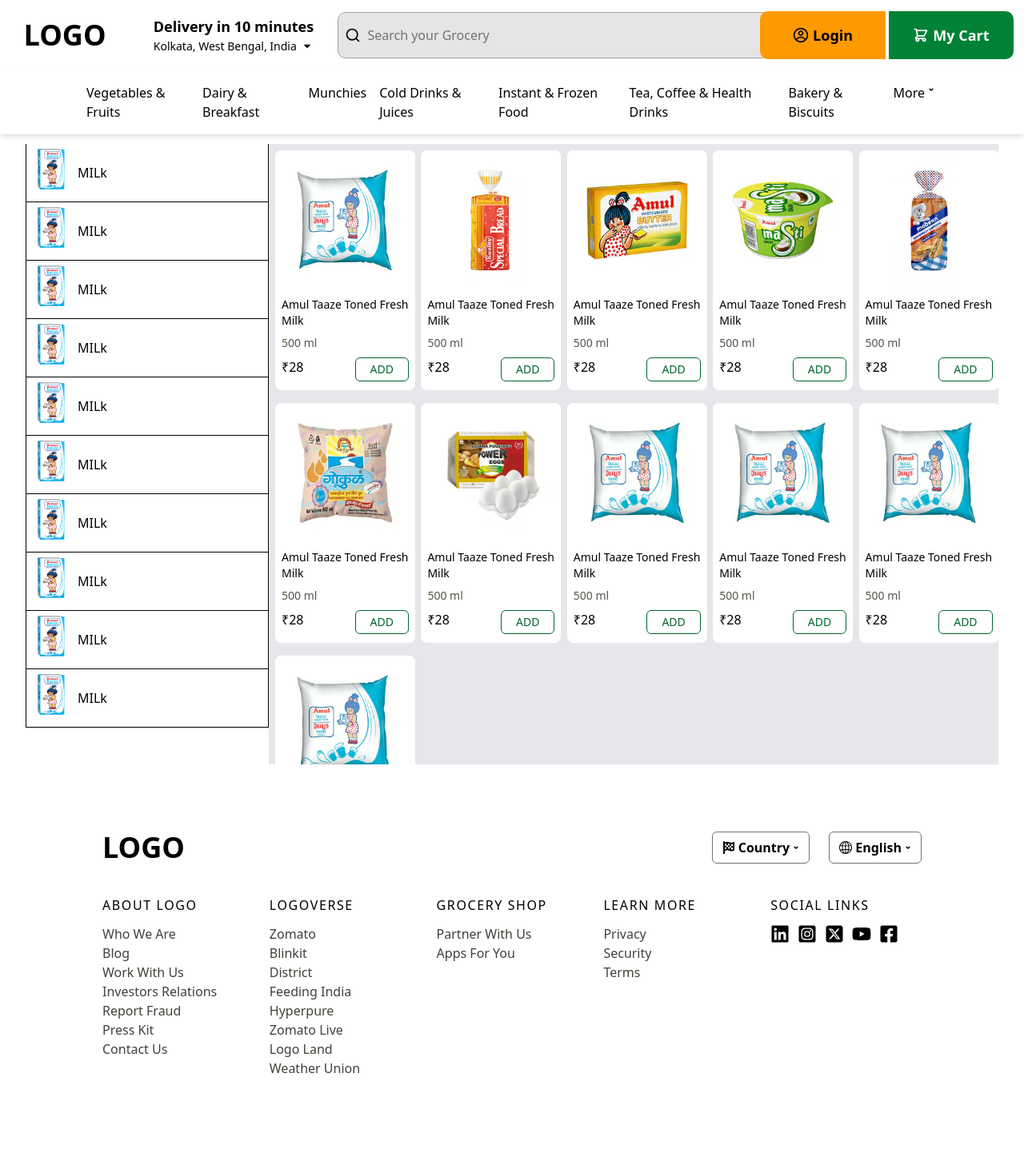
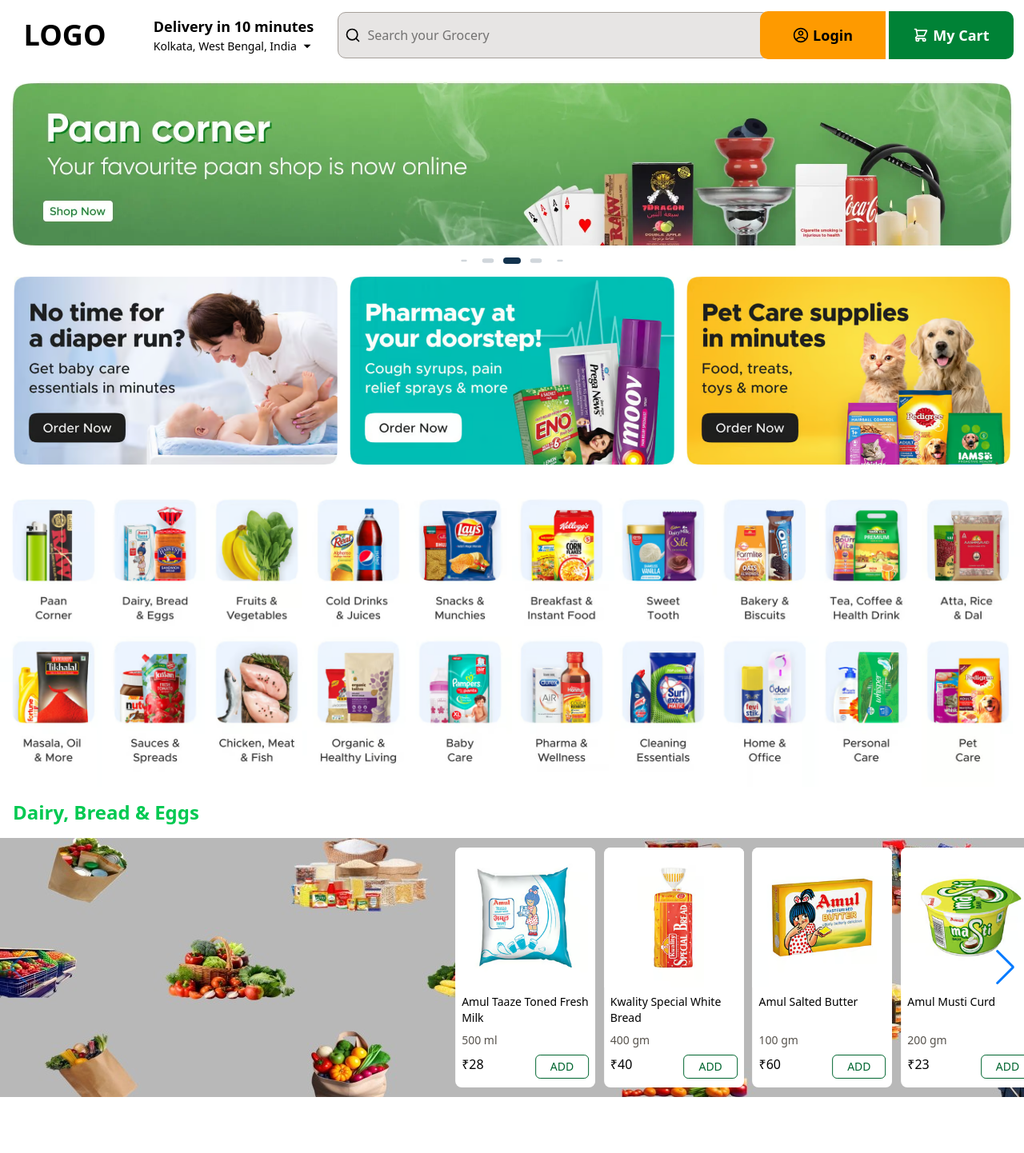
Before and after one commit to sayankingtech/Our-Team-Project, a React (Vite) app: page / in a window 1280 px wide. Shown: the top 1442 px of the page at 80% size. Before the commit the page ends 1380 px from the top, so only its background shows below. Built offline with nearby package versions, Linux system fonts and the light colour scheme.

Commit message:
new section nav category added

```diff
--- a/src/App.tsx
+++ b/src/App.tsx
@@ -1,24 +1,24 @@
-import Navbar from "./components/nav"
-import Banner from "./components/banner"
-import OfferBanner from "./components/offerBanner"
-import Category from "./components/category"
-import CategoryHighlight from "./components/categoryHighlight"
-import Footer from "./components/footer"
-import CategoryPage from "./components/categoryPage"
 
-const App = () => {
+import { BrowserRouter as Router, Routes, Route } from "react-router-dom";
+import Home from "./pages/Home";
+import CategoryPage from "./components/categoryPage";
+import NavCategory from "./components/NavCategory";
+import './App.css'
 
+
+
+function App() {
   return (
     <>
-      <Navbar></Navbar>
-      {/* <Banner></Banner> */}
-      {/* <OfferBanner></OfferBanner> */}
-      {/* <Category></Category> */}
-      {/* <CategoryHighlight></CategoryHighlight> */}
-      <CategoryPage></CategoryPage>
-      <Footer></Footer>
+      <Router>
+        <Routes>
+          <Route path="/" element={<Home />} />
+          <Route path="/category" element={<CategoryPage />} />
+          <Route path="/category" element={<NavCategory />} />
+        </Routes>
+      </Router>
     </>
   )
 }
 
-export default App
+export default App;
--- /dev/null
+++ b/src/HOC/HeaderAndFooter.tsx
@@ -0,0 +1,14 @@
+import Footer from "../components/footer"
+import Nav from "../components/nav"
+
+export const WithHeaderFooter = (WrappedComponent: any) => {
+    return function () {
+        return (
+            <>
+                <Nav />
+                <WrappedComponent />
+                <Footer />
+            </>
+        )
+    }
+}
--- /dev/null
+++ b/src/components/NavCategory.tsx
@@ -0,0 +1,25 @@
+import React from 'react'
+
+import { RiArrowDropDownLine } from "react-icons/ri";
+
+
+const NavCategory: React.FC = () => {
+    return (
+        <>
+            <div className='shadow-md'>
+                <ul className='flex gap-4 mx-27 font-medium py-4'>
+                    <li>Vegetables & Fruits</li>
+                    <li>Dairy & Breakfast</li>
+                    <li>Munchies</li>
+                    <li>Cold Drinks & Juices</li>
+                    <li>Instant & Frozen Food</li>
+                    <li>Tea, Coffee & Health Drinks</li>
+                    <li>Bakery & Biscuits</li>
+                    <li className='flex items-center'>More<RiArrowDropDownLine /></li>
+                </ul>
+            </div >
+        </>
+    )
+}
+
+export default NavCategory;
--- a/src/components/banner.tsx
+++ b/src/components/banner.tsx
@@ -11,7 +11,7 @@
 // @ts-ignore
 import 'swiper/css/pagination';
 
-export default () => {
+const Banner: React.FC = () => {
     return (
         <Swiper
             // spaceBetween={50}
@@ -62,3 +62,5 @@
         </Swiper>
     );
 };
+
+export default Banner;
--- a/src/components/category.tsx
+++ b/src/components/category.tsx
@@ -20,14 +20,17 @@
 import image18 from "../assets/Images/Slice-18.avif"
 import image19 from "../assets/Images/Slice-19.avif"
 import image20 from "../assets/Images/Slice-20.avif"
+import { Link } from 'react-router-dom'
 
 
-const category: React.FC = () => {
+const Category: React.FC = () => {
   return (
     <>
       <div className='grid grid-cols-10'>
         <div>
-          <img src={image1} alt="" />
+          <Link to='/category'>
+            <img src={image1} alt="" />
+          </Link>
         </div>
         <div>
           <img src={image2} alt="" />
@@ -91,4 +94,4 @@
   )
 }
 
-export default category
+export default Category
--- a/src/components/categoryHighlight.tsx
+++ b/src/components/categoryHighlight.tsx
@@ -24,7 +24,7 @@
 // @ts-ignore
 import { Navigation } from 'swiper/modules';
 
-const categoryHighlight: React.FC = () => {
+const CategoryHighlight: React.FC = () => {
     return (
         <>
             <div className='text-green-500 m-4 text-2xl font-semibold'>
@@ -201,4 +201,4 @@
     )
 }
 
-export default categoryHighlight
+export default CategoryHighlight;
--- a/src/components/categoryPage.tsx
+++ b/src/components/categoryPage.tsx
@@ -8,95 +8,70 @@
 import image5 from '../assets/Images/870feefb-878e-45f8-92e5-55acf38cdbd2.avif'
 import image6 from '../assets/Images/899ef50a-0a25-46fc-b0af-07f9e6f8cd1d.avif'
 import image7 from '../assets/Images/58c3cbbf-bac3-4f79-aaa8-825a857ccd84.avif'
+import NavCategory from './NavCategory'
 
-import { RiArrowDropDownLine } from "react-icons/ri";
 
-const categoryPage: React.FC = () => {
+import { WithHeaderFooter } from '../HOC/HeaderAndFooter'
+
+const CategoryPage: React.FC = () => {
     return (
         <>
-            <div className='shadow-md'>
-                <ul className='flex gap-4 mx-27 font-medium py-4'>
-                    <li>Vegetables & Fruits</li>
-                    <li>Dairy & Breakfast</li>
-                    <li>Munchies</li>
-                    <li>Cold Drinks & Juices</li>
-                    <li>Instant & Frozen Food</li>
-                    <li>Tea, Coffee & Health Drinks</li>
-                    <li>Bakery & Biscuits</li>
-                    <li className='flex'>More<RiArrowDropDownLine /></li>
-                </ul>
-            </div >
-            <div className='grid grid-cols-12 py-3 w-[95%] h-[100vh] mx-auto '>
+            <NavCategory />
+            <div className=' border'>
+                <div className='grid grid-cols-12 w-[100%] h-[100vh] mx-auto '>
                     <div className='col-span-3 overflow-auto'>
-                    <div className='flex border-l border-b border-r gap-x-2 items-center  p-[6px] cursor-pointer hover:bg-green-100 transition-all duration-300'>
+                        <div className=' ms-[50px] bg-stone-200 h-full'>
+                            <div className='flex bg-white gap-2 items-center p-[12px] my-[1px] ms-[1px] cursor-pointer hover:bg-green-100 transition-all duration-300'>
                                 <div className=' '>
                                     <img className='w-[50px] h-[60px] ' src={categoryPageImage1} alt="" />
                                 </div>
                                 <div>MILk</div>
                             </div>
-                    <div className='flex border-l border-b border-r gap-x-2 items-center  p-[6px] cursor-pointer hover:bg-green-100 transition-all duration-300'>
+                            <div className='flex bg-white gap-2 items-center my-[1px] ms-[1px] p-[12px] cursor-pointer hover:bg-green-100 transition-all duration-300'>
                                 <div className=' '>
                                     <img className='w-[50px] h-[60px] ' src={categoryPageImage1} alt="" />
                                 </div>
                                 <div>MILk</div>
                             </div>
-                    <div className='flex border-l border-b border-r gap-x-2 items-center  p-[6px] cursor-pointer hover:bg-green-100 transition-all duration-300'>
+                            <div className='flex bg-white gap-2 items-center my-[1px] ms-[1px] p-[12px] cursor-pointer hover:bg-green-100 transition-all duration-300'>
                                 <div className=' '>
                                     <img className='w-[50px] h-[60px] ' src={categoryPageImage1} alt="" />
                                 </div>
                                 <div>MILk</div>
                             </div>
-                    <div className='flex border-l border-b border-r gap-x-2 items-center  p-[6px] cursor-pointer hover:bg-green-100 transition-all duration-300'>
+                            <div className='flex bg-white gap-2 items-center my-[1px] ms-[1px] p-[12px] cursor-pointer hover:bg-green-100 transition-all duration-300'>
                                 <div className=' '>
                                     <img className='w-[50px] h-[60px] ' src={categoryPageImage1} alt="" />
                                 </div>
                                 <div>MILk</div>
                             </div>
-                    <div className='flex border-l border-b border-r gap-x-2 items-center  p-[6px] cursor-pointer hover:bg-green-100 transition-all duration-300'>
+                            <div className='flex bg-white gap-2 items-center my-[1px] ms-[1px] p-[12px] cursor-pointer hover:bg-green-100 transition-all duration-300'>
                                 <div className=' '>
                                     <img className='w-[50px] h-[60px] ' src={categoryPageImage1} alt="" />
                                 </div>
                                 <div>MILk</div>
                             </div>
-                    <div className='flex border-l border-b border-r gap-x-2 items-center  p-[6px] cursor-pointer hover:bg-green-100 transition-all duration-300'>
-                        <div className=' '>
-                            <img className='w-[50px] h-[60px] ' src={categoryPageImage1} alt="" />
-                        </div>
-                        <div>MILk</div>
-                    </div>
-                    <div className='flex border-l border-b border-r gap-x-2 items-center  p-[6px] cursor-pointer hover:bg-green-100 transition-all duration-300'>
-                        <div className=' '>
-                            <img className='w-[50px] h-[60px] ' src={categoryPageImage1} alt="" />
-                        </div>
-                        <div>MILk</div>
-                    </div>
-                    <div className='flex border-l border-b border-r gap-x-2 items-center  p-[6px] cursor-pointer hover:bg-green-100 transition-all duration-300'>
-                        <div className=' '>
-                            <img className='w-[50px] h-[60px] ' src={categoryPageImage1} alt="" />
-                        </div>
-                        <div>MILk</div>
-                    </div>
-                    <div className='flex border-l border-b border-r gap-x-2 items-center  p-[6px] cursor-pointer hover:bg-green-100 transition-all duration-300'>
-                        <div className=' '>
-                            <img className='w-[50px] h-[60px] ' src={categoryPageImage1} alt="" />
-                        </div>
-                        <div>MILk</div>
-                    </div>
-                    <div className='flex border-l border-b border-r gap-x-2 items-center  p-[6px] cursor-pointer hover:bg-green-100 transition-all duration-300'>
+                            <div className='flex bg-white gap-2 items-center my-[1px] ms-[1px] p-[12px] cursor-pointer hover:bg-green-100 transition-all duration-300'>
                                 <div className=' '>
                                     <img className='w-[50px] h-[60px] ' src={categoryPageImage1} alt="" />
                                 </div>
                                 <div>MILk</div>
                             </div>
                         </div>
-                <div className='col-span-9 bg-gray-200 grid grid-cols-5 overflow-auto'>
+                    </div>
+                    <div className='col-span-9 overflow-auto bg-white py-4'>
+                        <div className='flex m-1.5 font-medium'>
+                            <div>Buy Milk Online</div>
+                            <div></div>
+                        </div>
+                        <div className='bg-white grid grid-cols-5'>
                             <div className='bg-white rounded-lg overflow-hidden h-[300px] w-[175px] m-2'>
                                 <div className='items-center'>
                                     <img src={image1} className='' alt="" />
                                 </div>
                                 <div className='p-2'>
                                     <div className='text-sm font-medium mb-2 h-[40px]'>Amul Taaze Toned Fresh Milk</div>
-                            <div className='text-stone-600 text-sm mb-2'>500 ml</div>
+                                    <div className='bg-white text-sm mb-2'>500 ml</div>
                                     <div className='flex place-content-between'>
                                         <div className='font-medium'>₹28</div>
                                         <div className='border border-green-800 rounded-md flex'>
@@ -111,7 +86,7 @@
                                 </div>
                                 <div className='p-2'>
                                     <div className='text-sm font-medium mb-2 h-[40px]'>Amul Taaze Toned Fresh Milk</div>
-                            <div className='text-stone-600 text-sm mb-2'>500 ml</div>
+                                    <div className='bg-white text-sm mb-2'>500 ml</div>
                                     <div className='flex place-content-between'>
                                         <div className='font-medium'>₹28</div>
                                         <div className='border border-green-800 rounded-md flex'>
@@ -126,7 +101,7 @@
                                 </div>
                                 <div className='p-2'>
                                     <div className='text-sm font-medium mb-2 h-[40px]'>Amul Taaze Toned Fresh Milk</div>
-                            <div className='text-stone-600 text-sm mb-2'>500 ml</div>
+                                    <div className='bg-white text-sm mb-2'>500 ml</div>
                                     <div className='flex place-content-between'>
                                         <div className='font-medium'>₹28</div>
                                         <div className='border border-green-800 rounded-md flex'>
@@ -141,7 +116,7 @@
                                 </div>
                                 <div className='p-2'>
                                     <div className='text-sm font-medium mb-2 h-[40px]'>Amul Taaze Toned Fresh Milk</div>
-                            <div className='text-stone-600 text-sm mb-2'>500 ml</div>
+                                    <div className='bg-white text-sm mb-2'>500 ml</div>
                                     <div className='flex place-content-between'>
                                         <div className='font-medium'>₹28</div>
                                         <div className='border border-green-800 rounded-md flex'>
@@ -156,7 +131,7 @@
                                 </div>
                                 <div className='p-2'>
                                     <div className='text-sm font-medium mb-2 h-[40px]'>Amul Taaze Toned Fresh Milk</div>
-                            <div className='text-stone-600 text-sm mb-2'>500 ml</div>
+                                    <div className='bg-white text-sm mb-2'>500 ml</div>
                                     <div className='flex place-content-between'>
                                         <div className='font-medium'>₹28</div>
                                         <div className='border border-green-800 rounded-md flex'>
@@ -171,7 +146,7 @@
                                 </div>
                                 <div className='p-2'>
                                     <div className='text-sm font-medium mb-2 h-[40px]'>Amul Taaze Toned Fresh Milk</div>
-                            <div className='text-stone-600 text-sm mb-2'>500 ml</div>
+                                    <div className='bg-white text-sm mb-2'>500 ml</div>
                                     <div className='flex place-content-between'>
                                         <div className='font-medium'>₹28</div>
                                         <div className='border border-green-800 rounded-md flex'>
@@ -186,7 +161,7 @@
                                 </div>
                                 <div className='p-2'>
                                     <div className='text-sm font-medium mb-2 h-[40px]'>Amul Taaze Toned Fresh Milk</div>
-                            <div className='text-stone-600 text-sm mb-2'>500 ml</div>
+                                    <div className='bg-white text-sm mb-2'>500 ml</div>
                                     <div className='flex place-content-between'>
                                         <div className='font-medium'>₹28</div>
                                         <div className='border border-green-800 rounded-md flex'>
@@ -201,7 +176,7 @@
                                 </div>
                                 <div className='p-2'>
                                     <div className='text-sm font-medium mb-2 h-[40px]'>Amul Taaze Toned Fresh Milk</div>
-                            <div className='text-stone-600 text-sm mb-2'>500 ml</div>
+                                    <div className='bg-white text-sm mb-2'>500 ml</div>
                                     <div className='flex place-content-between'>
                                         <div className='font-medium'>₹28</div>
                                         <div className='border border-green-800 rounded-md flex'>
@@ -216,7 +191,7 @@
                                 </div>
                                 <div className='p-2'>
                                     <div className='text-sm font-medium mb-2 h-[40px]'>Amul Taaze Toned Fresh Milk</div>
-                            <div className='text-stone-600 text-sm mb-2'>500 ml</div>
+                                    <div className='bg-white text-sm mb-2'>500 ml</div>
                                     <div className='flex place-content-between'>
                                         <div className='font-medium'>₹28</div>
                                         <div className='border border-green-800 rounded-md flex'>
@@ -231,7 +206,7 @@
                                 </div>
                                 <div className='p-2'>
                                     <div className='text-sm font-medium mb-2 h-[40px]'>Amul Taaze Toned Fresh Milk</div>
-                            <div className='text-stone-600 text-sm mb-2'>500 ml</div>
+                                    <div className='bg-white text-sm mb-2'>500 ml</div>
                                     <div className='flex place-content-between'>
                                         <div className='font-medium'>₹28</div>
                                         <div className='border border-green-800 rounded-md flex'>
@@ -246,7 +221,7 @@
                                 </div>
                                 <div className='p-2'>
                                     <div className='text-sm font-medium mb-2 h-[40px]'>Amul Taaze Toned Fresh Milk</div>
-                            <div className='text-stone-600 text-sm mb-2'>500 ml</div>
+                                    <div className='bg-white text-sm mb-2'>500 ml</div>
                                     <div className='flex place-content-between'>
                                         <div className='font-medium'>₹28</div>
                                         <div className='border border-green-800 rounded-md flex'>
@@ -257,8 +232,10 @@
                             </div>
                         </div>
                     </div>
+                </div>
+            </div>
         </>
     )
 }
 
-export default categoryPage;
+export default WithHeaderFooter(CategoryPage);
--- a/src/components/footer.tsx
+++ b/src/components/footer.tsx
@@ -9,7 +9,7 @@
 import { FaYoutube } from "react-icons/fa";
 import { FaFacebookSquare } from "react-icons/fa";
 
-const footer: React.FC = () => {
+const Footer: React.FC = () => {
     return (
         <>
             <div className='my-8'>
@@ -82,4 +82,4 @@
     )
 }
 
-export default footer;
+export default Footer;
--- a/src/components/nav.tsx
+++ b/src/components/nav.tsx
@@ -5,7 +5,7 @@
 import { CgProfile } from "react-icons/cg";
 import { HiOutlineShoppingCart } from "react-icons/hi";
 
-const nav: React.FC = () => {
+const Nav: React.FC = () => {
     return (
         <div className="grid grid-cols-12 h-22 w-[99%] justify-start items-center px-[px]">
             <div className='flex items-center col-span-4 place-content-around'>
@@ -28,4 +28,4 @@
     )
 };
 
-export default nav;
+export default Nav;
--- a/src/components/offerBanner.tsx
+++ b/src/components/offerBanner.tsx
@@ -19,7 +19,7 @@
 
 import { Keyboard, Autoplay } from 'swiper/modules';
 
-const offerBanner: React.FC = () => {
+const OfferBanner: React.FC = () => {
     return (
         <>
             <Swiper
@@ -98,4 +98,4 @@
     )
 }
 
-export default offerBanner
+export default OfferBanner
--- /dev/null
+++ b/src/pages/Home.tsx
@@ -0,0 +1,18 @@
+import React from 'react';
+import Banner from '../components/banner';
+import OfferBanner from '../components/offerBanner';
+import CategoryHighlight from '../components/categoryHighlight';
+import Category from '../components/category';
+import { WithHeaderFooter } from '../HOC/HeaderAndFooter';
+const Home: React.FC = () => {
+    return (
+        <>
+            <Banner />
+            <OfferBanner />
+            <Category />
+            <CategoryHighlight />
+        </>
+    );
+}
+
+export default WithHeaderFooter(Home);
```
Lines whose indentation alone changed are shown as unchanged.
